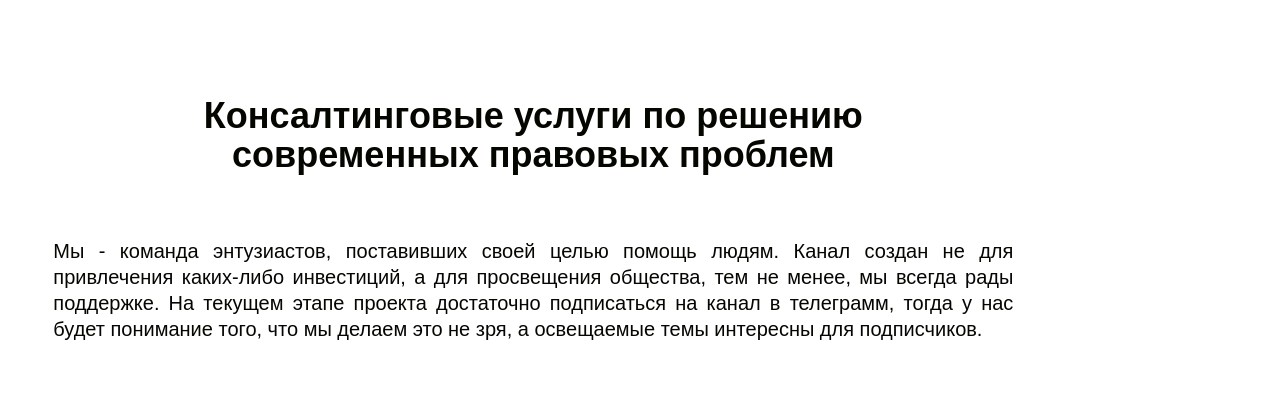
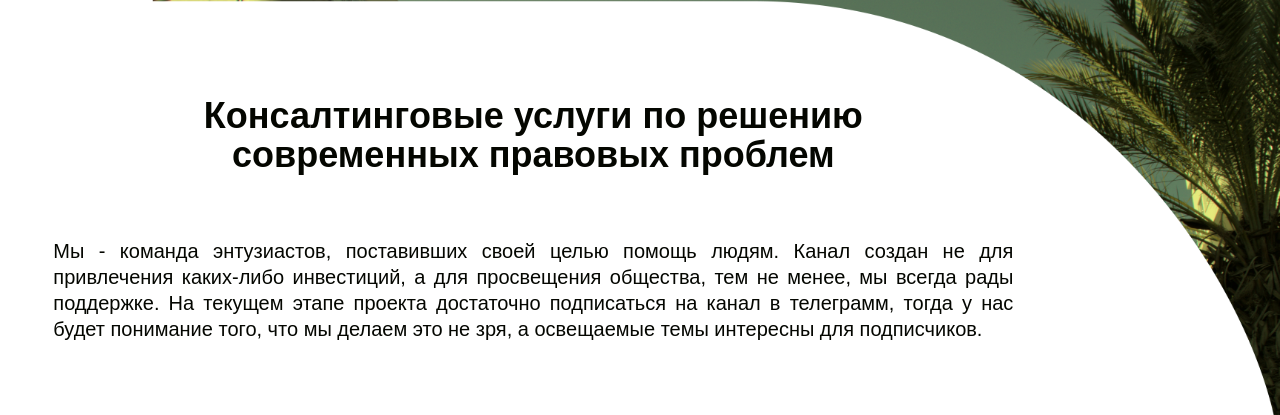
Before and after one commit to sir-kir/draft, a plain HTML site: page index.html in a window 1280 px wide. Shown: the top 415 px of the page. Drawn offline with nearby package versions, Linux system fonts and the light colour scheme; the site is published under a folder, as on GitHub Pages, so addresses that start at the root find nothing; a web font is replaced by a local one.

Commit message:
Add files via upload

```diff
--- a/style.css
+++ b/style.css
@@ -74,7 +74,7 @@ h4 {
   width: 90%;
 }
 .bg {
-  background: url(/bg.png);
+  background: url(bg.png);
   background-repeat: no-repeat;
   background-attachment: fixed;
   background-size: cover;
```
